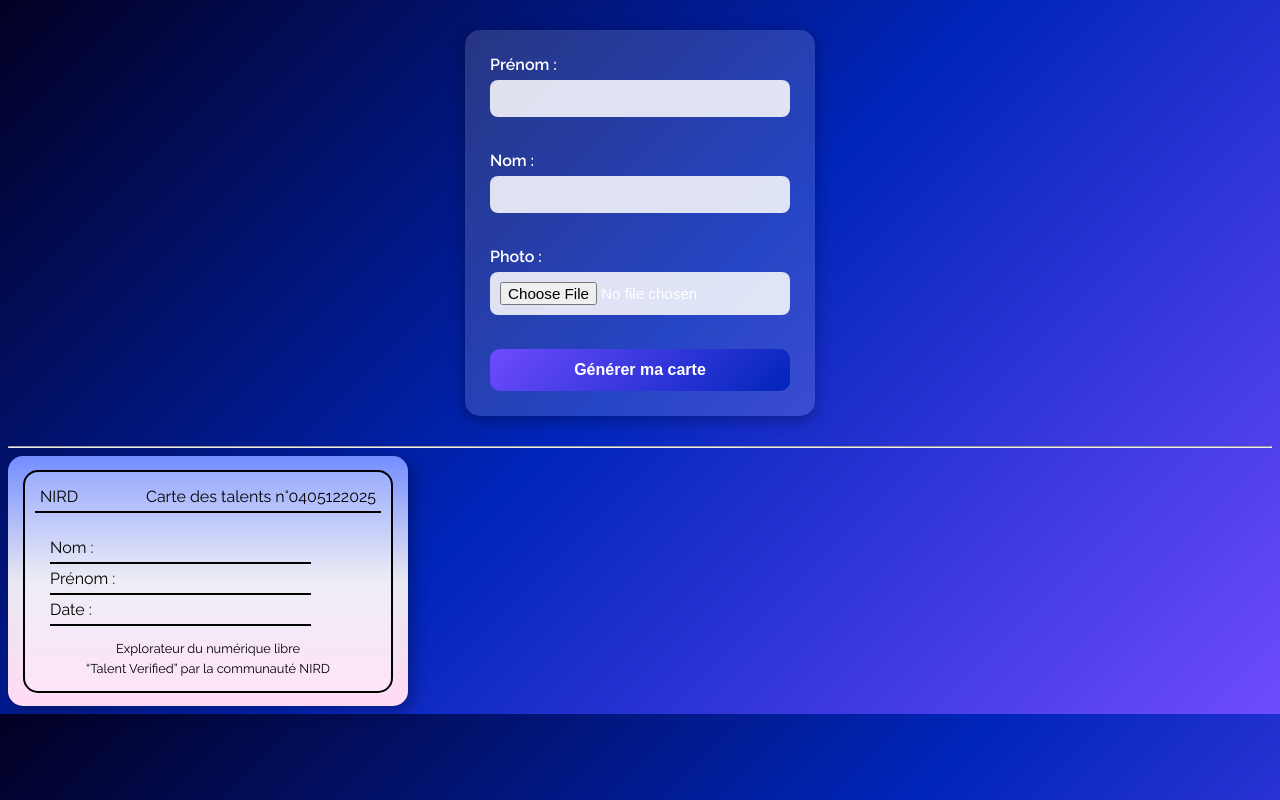
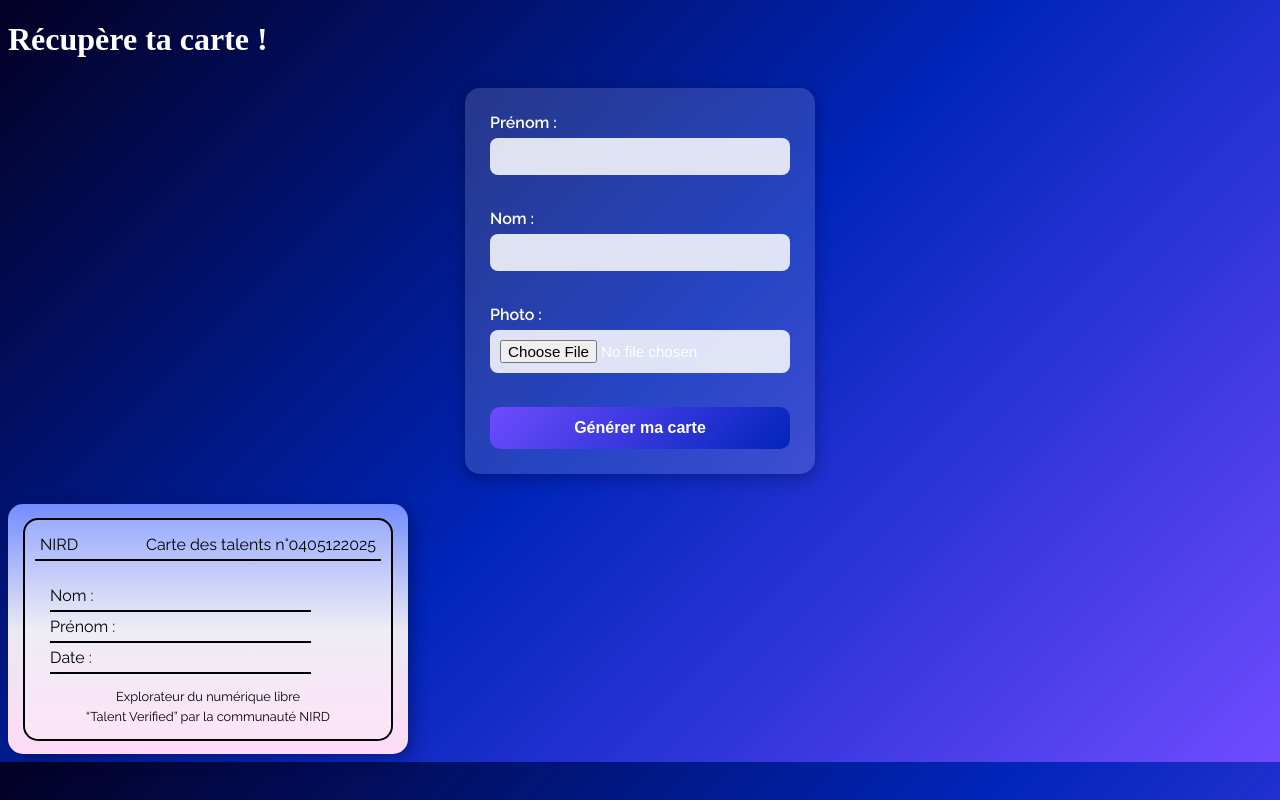
Before and after one commit to doremilx/champ-ions, a plain HTML site: page card.html in a window 1280 px wide. Drawn offline with Linux system fonts and the light colour scheme; a web font is replaced by a local one.

Commit message:
design card

```diff
--- a/card.html
+++ b/card.html
@@ -9,6 +9,7 @@
       href="https://fonts.googleapis.com/css2?family=Londrina+Solid:wght@100;300;400;900&family=Raleway:ital,wght@0,100..900;1,100..900&family=Titan+One&display=swap"
       rel="stylesheet"
     />
+    <link rel="shortcut icon" href="img/LogoNIRD.svg" type="image/x-icon">
     <script src="https://html2canvas.hertzen.com/dist/html2canvas.min.js"></script>
     <title>Carte</title>
   </head>
@@ -156,6 +157,7 @@
     }
   </style>
   <body>
+    <h1>Récupère ta carte !</h1>
     <form id="rewardForm">
       <label for="firstName">Prénom :</label>
       <input type="text" id="firstName" name="firstName" required /><br /><br />
@@ -168,8 +170,6 @@
 
       <button type="submit">Générer ma carte</button>
     </form>
-
-    <hr />
 
     <div id="rewardCard">
       <div class="cadre">
```
